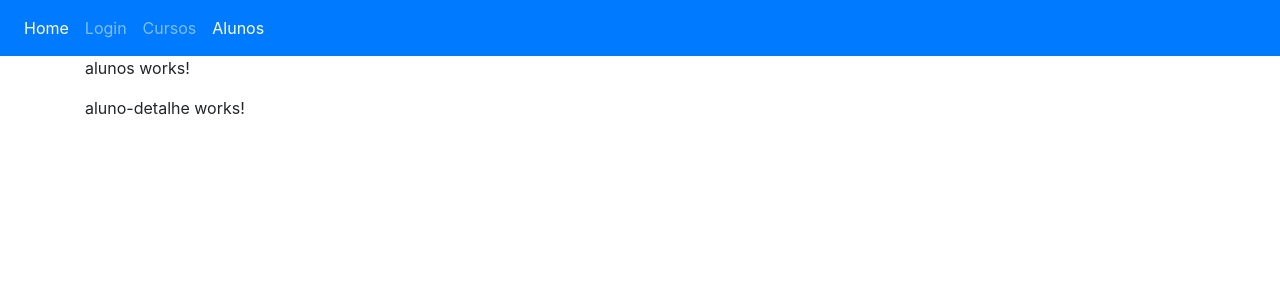
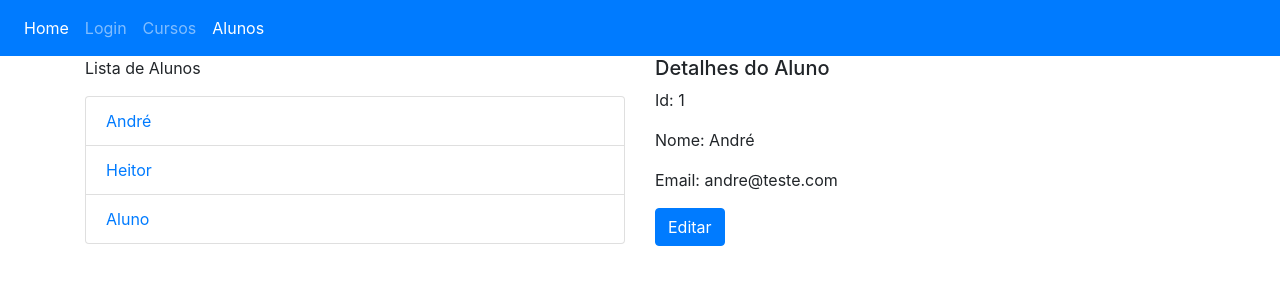
Before and after one commit to AvtEstudos/-rotas, an Angular app: page /alunos/1 in a window 1280 px wide. Shown: the top 300 px of the page. Built offline with nearby package versions, Linux system fonts and the light colour scheme.

Commit message:
61-Rotas Filhas: desenvolvendo as telas

```diff
--- a/src/app/alunos/aluno-detalhe/aluno-detalhe.component.html
+++ b/src/app/alunos/aluno-detalhe/aluno-detalhe.component.html
@@ -1,3 +1,11 @@
-<p>
-  aluno-detalhe works!
-</p>
+<h5> Detalhes do Aluno </h5>
+
+<p> Id: {{ aluno.id }} </p>
+<p> Nome: {{ aluno.nome }} </p>
+<p> Email: {{ aluno.email }} </p>
+
+<button
+    class="btn btn-primary"
+    (click)="editarAluno()">
+    Editar
+</button>
--- a/src/app/alunos/aluno-detalhe/aluno-detalhe.component.ts
+++ b/src/app/alunos/aluno-detalhe/aluno-detalhe.component.ts
@@ -1,4 +1,8 @@
 import { Component, OnInit } from '@angular/core';
+import { Subscription } from 'rxjs';
+import { ActivatedRoute, Router } from '@angular/router';
+
+import { AlunosService } from '../alunos.service';
 
 @Component({
   selector: 'app-aluno-detalhe',
@@ -7,9 +11,35 @@ import { Component, OnInit } from '@angular/core';
 })
 export class AlunoDetalheComponent implements OnInit {
 
-  constructor() { }
+  id: number;
+  inscricao: Subscription;
+  aluno: any;
+
+  constructor(
+    private route: ActivatedRoute,
+    private alunosService: AlunosService,
+    private router: Router
+  ) { }
 
   ngOnInit() {
+    this.inscricao = this.route.params.subscribe(
+      (params: any) => {
+        this.id = params['id'];
+        this.aluno = this.alunosService.getAluno(this.id);
+
+        if (this.aluno == null){
+          this.router.navigate(['/naoEncontrado']);
+        }
+      }
+    )
+  }
+
+  editarAluno(){
+    this.router.navigate(['/alunos', this.aluno.id, 'editar']);
+  }
+
+  ngOnDestroy() {
+    this.inscricao.unsubscribe();
   }
 
 }
--- a/src/app/alunos/aluno-form/aluno-form.component.html
+++ b/src/app/alunos/aluno-form/aluno-form.component.html
@@ -1,3 +1,21 @@
-<p>
-  aluno-form works!
-</p>
+<h5>Criar/Editar Aluno</h5>
+<div>
+  <div class="form-group row">
+    <label for="disabled" class="col-sm-2 col-form-label">#</label>
+    <div class="col-sm-10">
+      <input type="text" disabled [(ngModel)]="aluno.id" id="disabled">
+    </div>
+  </div>
+  <div class="form-group row">
+      <label for="nome" class="col-sm-2 col-form-label">Nome</label>
+      <div class="col-sm-10">
+        <input type="text" [(ngModel)]="aluno.nome" class="form-control" id="nome">
+      </div>
+  </div>
+  <div class="form-group row">
+      <label for="email" class="col-sm-2 col-form-label">Email</label>
+      <div class="col-sm-10">
+        <input type="text" [(ngModel)]="aluno.email" class="form-control" id="email">
+      </div>
+  </div>
+</div>
--- a/src/app/alunos/aluno-form/aluno-form.component.ts
+++ b/src/app/alunos/aluno-form/aluno-form.component.ts
@@ -1,5 +1,8 @@
 import { Component, OnInit } from '@angular/core';
+import { Subscription } from 'rxjs';
+import { ActivatedRoute, Router } from '@angular/router';
 
+import { AlunosService } from '../alunos.service';
 @Component({
   selector: 'app-aluno-form',
   templateUrl: './aluno-form.component.html',
@@ -7,9 +10,31 @@ import { Component, OnInit } from '@angular/core';
 })
 export class AlunoFormComponent implements OnInit {
 
-  constructor() { }
+  id: number;
+  inscricao: Subscription;
+  aluno: any;
+
+  constructor(
+    private route: ActivatedRoute,
+    private alunosService: AlunosService,
+    private router: Router
+  ) { }
 
   ngOnInit() {
+    this.inscricao = this.route.params.subscribe(
+      (params: any) => {
+        this.id = params['id'];
+        this.aluno = this.alunosService.getAluno(this.id);
+
+        if (this.aluno == null){
+          this.aluno = {};
+        }
+      }
+    )
+  }
+
+  ngOnDestroy() {
+    this.inscricao.unsubscribe();
   }
 
 }
--- a/src/app/alunos/alunos.component.html
+++ b/src/app/alunos/alunos.component.html
@@ -1,4 +1,16 @@
-<p>
-  alunos works!
-</p>
-<router-outlet></router-outlet>
+<div class="row">
+  <div class="col-6" >
+    <p> Lista de Alunos</p>
+    <div class="list-group">
+      <a class="list-group-item"
+        *ngFor="let aluno of alunos"
+        [routerLink]="[aluno.id]">
+        {{ aluno.nome }}
+      </a>
+    </div>
+  </div>
+
+  <div class="col-6">
+      <router-outlet></router-outlet>
+  </div>
+</div>
--- a/src/app/alunos/alunos.component.ts
+++ b/src/app/alunos/alunos.component.ts
@@ -1,5 +1,6 @@
 import { Component, OnInit } from '@angular/core';
 
+import { AlunosService } from './alunos.service';
 @Component({
   selector: 'app-alunos',
   templateUrl: './alunos.component.html',
@@ -7,9 +8,15 @@ import { Component, OnInit } from '@angular/core';
 })
 export class AlunosComponent implements OnInit {
 
-  constructor() { }
+  private alunos: any[] = [];
+
+  constructor(
+    //Injeção de dependência do serviço de aluno
+    private alunosService: AlunosService
+  ) { }
 
   ngOnInit() {
+    this.alunos = this.alunosService.getAlunos();
   }
 
 }
--- /dev/null
+++ b/src/app/alunos/alunos.service.ts
@@ -0,0 +1,31 @@
+import { Injectable } from '@angular/core';
+
+@Injectable({
+  providedIn: 'root'
+})
+export class AlunosService {
+
+  private alunos: any[] = [
+    { id: 1, nome: 'André', email: 'andre@teste.com' },
+    { id: 2, nome: 'Heitor', email: 'heitor@teste.com' },
+    { id: 3, nome: 'Aluno', email: 'aluno@teste.com' }
+  ]
+
+  getAlunos(){
+    return this.alunos;
+  }
+
+  getAluno(id: number){
+    let alunos = this.getAlunos();
+    for (let i=0; i < alunos.length; i++){
+      let aluno = alunos[i];
+      if (aluno.id == id){
+        return aluno;
+      }
+    }
+
+    return null;
+  }
+
+  constructor() { }
+}
```
Also changed, not shown: src/app/alunos/alunos.module.ts (+10 -3 lines), 1 other file (tests, documents, lock files or other folders).
